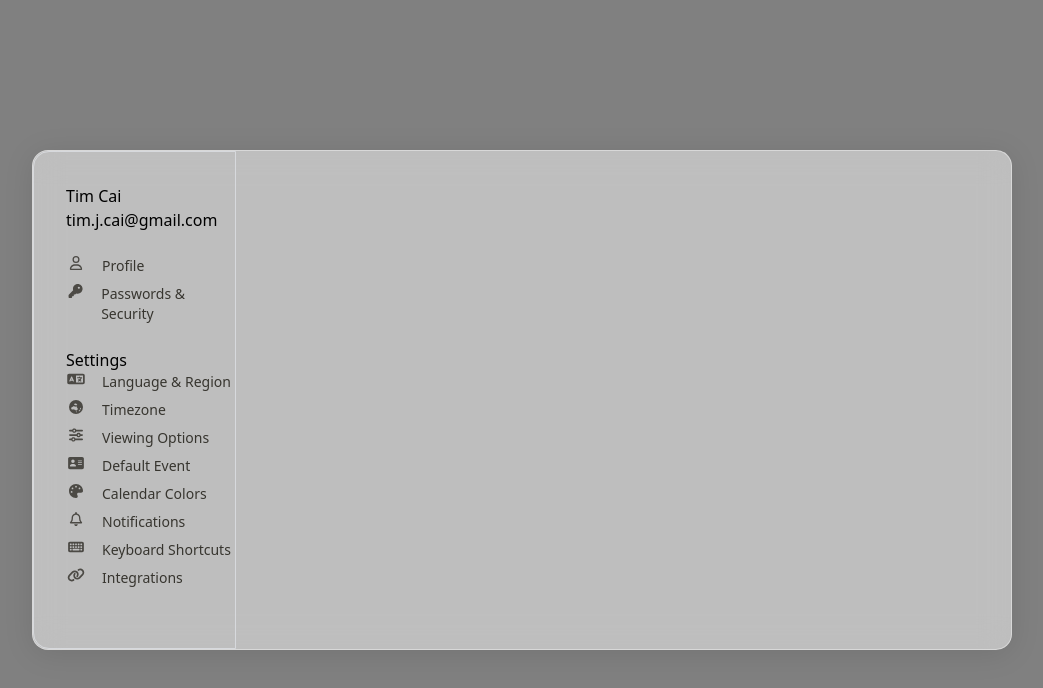
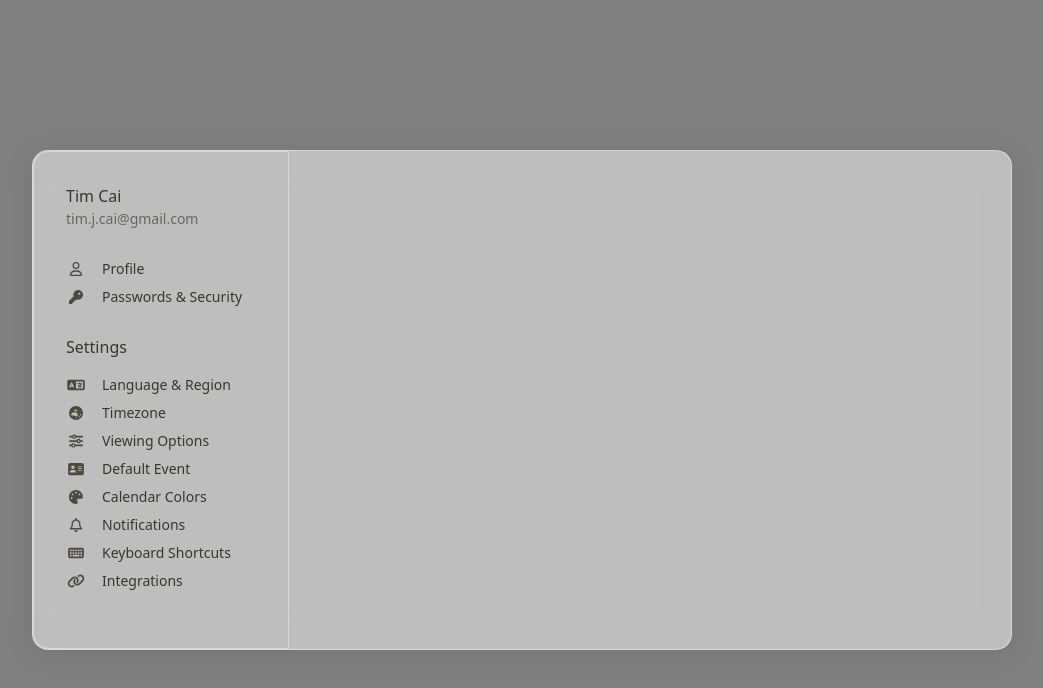
Before and after one commit to timjcai/calendah, a React (Vite) app: page /settings in a window 1280 px wide. Shown: the top 688 px of the page, without its empty margins (118-1161 px from the left). Built offline with nearby package versions, Linux system fonts and the light colour scheme.

Commit message:
WIP: Settings Styling
what?
(1) nested unique div styling within a components folder within Settings
(2) created multiple unique styling that can be scaled across all 'settings pages'

```diff
--- a/src/components/Settings/DefaultEvent.tsx
+++ b/src/components/Settings/DefaultEvent.tsx
@@ -1,70 +1,72 @@
 import React from "react";
-import { SettingsHeading } from "./common";
-import { SettingsParagraph, SettingsSubParagraph } from "./common/SettingsText";
+import styled from "styled-components";
+import {
+    RowSpacer,
+    SettingsBlockRow,
+    SettingsHeading,
+    SettingsParagraph,
+    SettingsSubParagraph,
+} from "./common";
 
 export const DefaultEvent = () => {
     return (
         <div>
             <SettingsHeading>Default Event Settings</SettingsHeading>
-            <div className="flex justify-between">
-                <div className="mb-4">
+            <SettingsBlockRow>
+                <RowSpacer>
                     <SettingsParagraph>Title</SettingsParagraph>
                     <SettingsSubParagraph>
                         Default title text when creating new event
                     </SettingsSubParagraph>
-                </div>
+                </RowSpacer>
                 <div>action</div>
-            </div>
-            <div className="flex justify-between">
-                <div className="mb-4">
+            </SettingsBlockRow>
+            <SettingsBlockRow>
+                <RowSpacer>
                     <SettingsParagraph>Meeting</SettingsParagraph>
                     <SettingsSubParagraph>
-                        {" "}
                         Default meeting text when creating new event
                     </SettingsSubParagraph>
-                </div>
+                </RowSpacer>
                 <div>action</div>
-            </div>
-            <div className="flex justify-between">
-                <div className="mb-4">
+            </SettingsBlockRow>
+            <SettingsBlockRow>
+                <RowSpacer>
                     <SettingsParagraph>Location</SettingsParagraph>
                     <SettingsSubParagraph>
-                        {" "}
                         Default location text when creating new event
                     </SettingsSubParagraph>
-                </div>
+                </RowSpacer>
                 <div>action</div>
-            </div>
-            <div className="flex justify-between">
-                <div className="mb-4">
+            </SettingsBlockRow>
+            <SettingsBlockRow>
+                <RowSpacer>
                     <SettingsParagraph>Attachments</SettingsParagraph>
                     <SettingsSubParagraph>
-                        {" "}
                         Default attachments text when creating new event
                     </SettingsSubParagraph>
-                </div>
+                </RowSpacer>
                 <div>action</div>
-            </div>
-            <div className="flex justify-between">
-                <div className="mb-4">
+            </SettingsBlockRow>
+            <SettingsBlockRow>
+                <RowSpacer>
                     <SettingsParagraph>Guests</SettingsParagraph>
                     <SettingsSubParagraph>
-                        {" "}
                         Default guests text when creating new event
                     </SettingsSubParagraph>
-                </div>
+                </RowSpacer>
                 <div>action</div>
-            </div>
-            <div className="flex justify-between">
-                <div className="mb-4">
+            </SettingsBlockRow>
+            <SettingsBlockRow>
+                <RowSpacer>
                     <SettingsParagraph>Description</SettingsParagraph>
                     <SettingsSubParagraph>
                         {" "}
                         Default description text when creating new event
                     </SettingsSubParagraph>
-                </div>
+                </RowSpacer>
                 <div>action</div>
-            </div>
+            </SettingsBlockRow>
         </div>
     );
 };
--- a/src/components/Settings/SettingsLink.tsx
+++ b/src/components/Settings/SettingsLink.tsx
@@ -32,4 +32,5 @@ const StyledLink = styled(Link)`
     color: rgb(55, 53, 47);
     min-height: 28px;
     gap: 16px;
+    align-items: center;
 `;
--- /dev/null
+++ b/src/components/Settings/common/SettingsDivStyles.tsx
@@ -0,0 +1,53 @@
+import styled from "styled-components";
+
+// Settings Page Divs
+
+export const BackgroundWrapper = styled.div`
+    display: flex;
+    justify-content: center;
+    align-items: center;
+    height: 100vh;
+    width: 100vw;
+    background-color: grey;
+`;
+
+export const CenteredWrapper = styled.div`
+    display: flex;
+    flex-direction: row;
+    height: auto;
+    background: rgba(255, 255, 255, 0.49);
+    border-radius: 16px;
+    box-shadow: 0 4px 30px rgba(0, 0, 0, 0.1);
+    backdrop-filter: blur(14.9px);
+    -webkit-backdrop-filter: blur(14.9px);
+    border: 1px solid rgba(255, 255, 255, 0.4);
+    max-width: 1150px;
+    width: calc(100vw - 300px);
+    height: calc(100vh - 300px);
+`;
+
+export const ContentSection = styled.div`
+    display: flex;
+    flex-direction: column;
+    height: 100%;
+    flex-grow: 1;
+    position: relative;
+    height: 100%;
+
+    padding: 36px 60px;
+    overflow: hidden;
+`;
+
+// Setting Section Divs
+
+export const SettingsBlockRow = styled.div`
+    overflow: hidden;
+    display: flex;
+    flex-direction: row;
+    justify-content: space-between;
+    min-width: 320px;
+`;
+
+export const RowSpacer = styled.div`
+    margin-bottom: 1em;
+`;
--- a/src/components/Settings/common/SettingsHeading.tsx
+++ b/src/components/Settings/common/SettingsHeading.tsx
@@ -15,3 +15,31 @@ export const SettingsHeading = ({ children }) => {
         </Heading1>
     );
 };
+
+export const SettingsHeading2 = ({ children }) => {
+    return (
+        <Heading1
+            $color={"rgb(55, 53, 47)"}
+            $fweight={"500"}
+            $fsize={"16px"}
+            $padding={"0px 0px 6px 0px"}
+            $margin={"0px 0px 6px 0px"}
+        >
+            {children}
+        </Heading1>
+    );
+};
+
+export const SettingsHeading3 = ({ children }) => {
+    return (
+        <Heading1
+            $color={"rgb(55, 53, 47)"}
+            $fweight={"500"}
+            $fsize={"16px"}
+            $padding={"0px 0px 0px 0px"}
+            $margin={"0px 0px 0px 0px"}
+        >
+            {children}
+        </Heading1>
+    );
+};
--- a/src/components/Settings/common/index.ts
+++ b/src/components/Settings/common/index.ts
@@ -1 +1,3 @@
 export * from './SettingsHeading';
+export * from './SettingsText';
+export * from './SettingsDivStyles';
--- a/src/components/Sidebar/Sidebar.tsx
+++ b/src/components/Sidebar/Sidebar.tsx
@@ -1,5 +1,5 @@
 import styled from "styled-components";
-import React, { useState } from "react";
+import React, { FC, useState } from "react";
 import Calendar from "react-calendar";
 import { format } from "date-fns";
 import "../../styles/Calendar.css";
@@ -11,6 +11,9 @@ const SidebarWrapper = styled.div<ISidebarWrapper>`
     border-radius: ${(props) => props.borderradius};
     padding: ${(props) => props.padding};
     margin: ${(props) => props.margin};
+    overflow: auto;
+    flex-grow: 0;
+    flex-shrink: 0;
 `;
 
 export const Sidebar = ({ children, styles = {} }) => {
--- a/src/pages/Settings.tsx
+++ b/src/pages/Settings.tsx
@@ -15,6 +15,14 @@ import {
     ViewingOpt,
 } from "../components/Settings";
 import { SettingsLink } from "../components/Settings/SettingsLink";
+import {
+    BackgroundWrapper,
+    CenteredWrapper,
+    ContentSection,
+    SettingsHeading2,
+    SettingsHeading3,
+    SettingsSubParagraph,
+} from "../components/Settings/common";
 
 const Sidebarstyles = {
     borderradius: "16px 0px 0px 16px",
@@ -26,13 +34,15 @@ export const Settings = () => {
         <BackgroundWrapper>
             <CenteredWrapper>
                 <Sidebar styles={Sidebarstyles}>
-                    <h1>Tim Cai</h1>
-                    <p>tim.j.cai@gmail.com</p>
+                    <SettingsHeading3>Tim Cai</SettingsHeading3>
+                    <SettingsSubParagraph>
+                        tim.j.cai@gmail.com
+                    </SettingsSubParagraph>
                     <br />
                     <SettingsLink label={"Profile"} />
                     <SettingsLink label={"Passwords & Security"} />
                     <br />
-                    <h2>Settings</h2>
+                    <SettingsHeading2>Settings</SettingsHeading2>
                     <SettingsLink label={"Language & Region"} />
                     <SettingsLink label={"Timezone"} />
                     <SettingsLink label={"Viewing Options"} />
@@ -85,37 +95,3 @@ export const Settings = () => {
         </BackgroundWrapper>
     );
 };
-
-export const BackgroundWrapper = styled.div`
-    display: flex;
-    justify-content: center;
-    align-items: center;
-    height: 100vh;
-    width: 100vw;
-    background-color: grey;
-`;
-
-export const CenteredWrapper = styled.div`
-    display: flex;
-    flex-direction: row;
-    height: auto;
-    background: rgba(255, 255, 255, 0.49);
-    border-radius: 16px;
-    box-shadow: 0 4px 30px rgba(0, 0, 0, 0.1);
-    backdrop-filter: blur(14.9px);
-    -webkit-backdrop-filter: blur(14.9px);
-    border: 1px solid rgba(255, 255, 255, 0.4);
-    width: calc(100vw - 300px);
-    height: calc(100vh - 300px);
-`;
-
-export const ContentSection = styled.div`
-    display: flex;
-    flex-direction: column;
-    width: 100%;
-    height: 100%;
-    flex-grow: 1;
-    position: relative;
-    height: 100%;
-    padding: 36px 60px;
-`;
```
